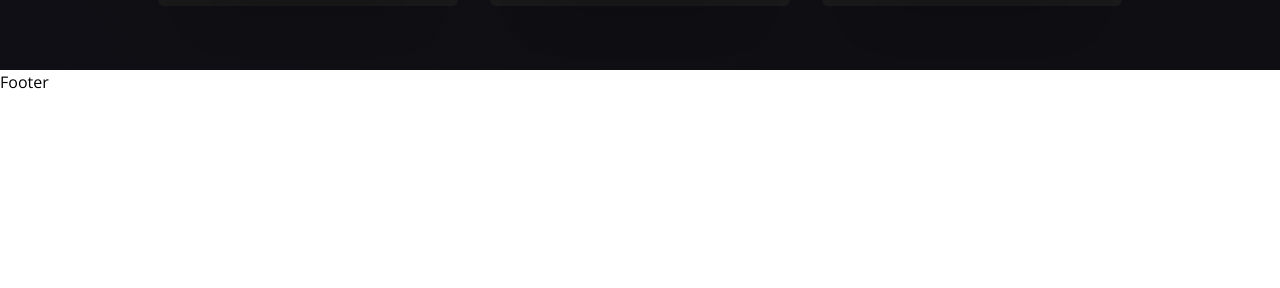
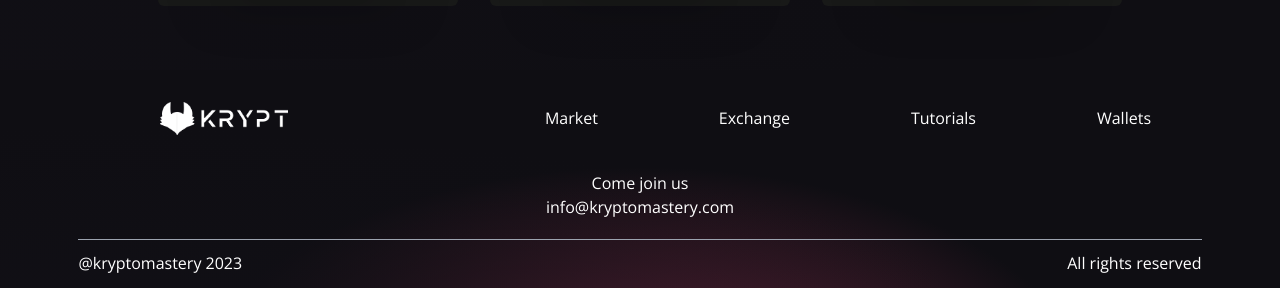
Before and after one commit to kevmhughes/krypt, a React (Vite) app in the folder client/: page / in a window 1280 px wide. Shown: the part 2141-2429 px from the top of the page. Before the commit the page ends 2235 px from the top, so only its background shows below. Built offline with nearby package versions, Linux system fonts and the light colour scheme; no server answers.

Commit message:
Update Footer.jsx

```diff
--- a/client/src/components/Footer.jsx
+++ b/client/src/components/Footer.jsx
@@ -1,5 +1,58 @@
+import logo from "../../images/logo.png";
+
 const Footer = () => {
-  return <h1>Footer</h1>;
+  return (
+    <div className="w-full flex md:justify-center justify-between items-center flex-col p-4 gradient-bg-footer">
+      <div className="w-full flex sm:flex-row flex-col justify-between items-center my-4">
+        <div className="flex flex-[0.5] justify-center items-center">
+          <img src={logo} alt="logo" className="w-32" />
+        </div>
+        <div className="flex flex-1 justify-evenly items-center flex-wrap sm:mt-0 mt-5 w-full">
+          <p className="text-white text-base text-center mx-2 cursor-pointer ">
+            Market
+          </p>
+          <p className="text-white text-base text-center mx-2 cursor-pointer ">
+            Exchange
+          </p>
+          <p className="text-white text-base text-center mx-2 cursor-pointer ">
+            Tutorials
+          </p>
+          <p className="text-white text-base text-center mx-2 cursor-pointer ">
+            Wallets
+          </p>
+        </div>
+      </div>
+      <div className="flex justify-center items-center flex-col mt-5">
+        <p
+          className="text-white text-small text-center
+        "
+        >
+          Come join us
+        </p>
+        <p
+          className="text-white text-small text-center
+        "
+        >
+          info@kryptomastery.com
+        </p>
+      </div>
+      <div className="sm:w-[90%] w-full h-[0.25px] bg-gray-400 mt-5" />
+      <div className="sm:w-[90%] w-full flex justify-between items-center mt-3">
+        <p
+          className="text-white text-small text-center
+        "
+        >
+          @kryptomastery 2023
+        </p>
+        <p
+          className="text-white text-small text-center
+        "
+        >
+          All rights reserved
+        </p>
+      </div>
+    </div>
+  );
 };
 
 export default Footer;
```
